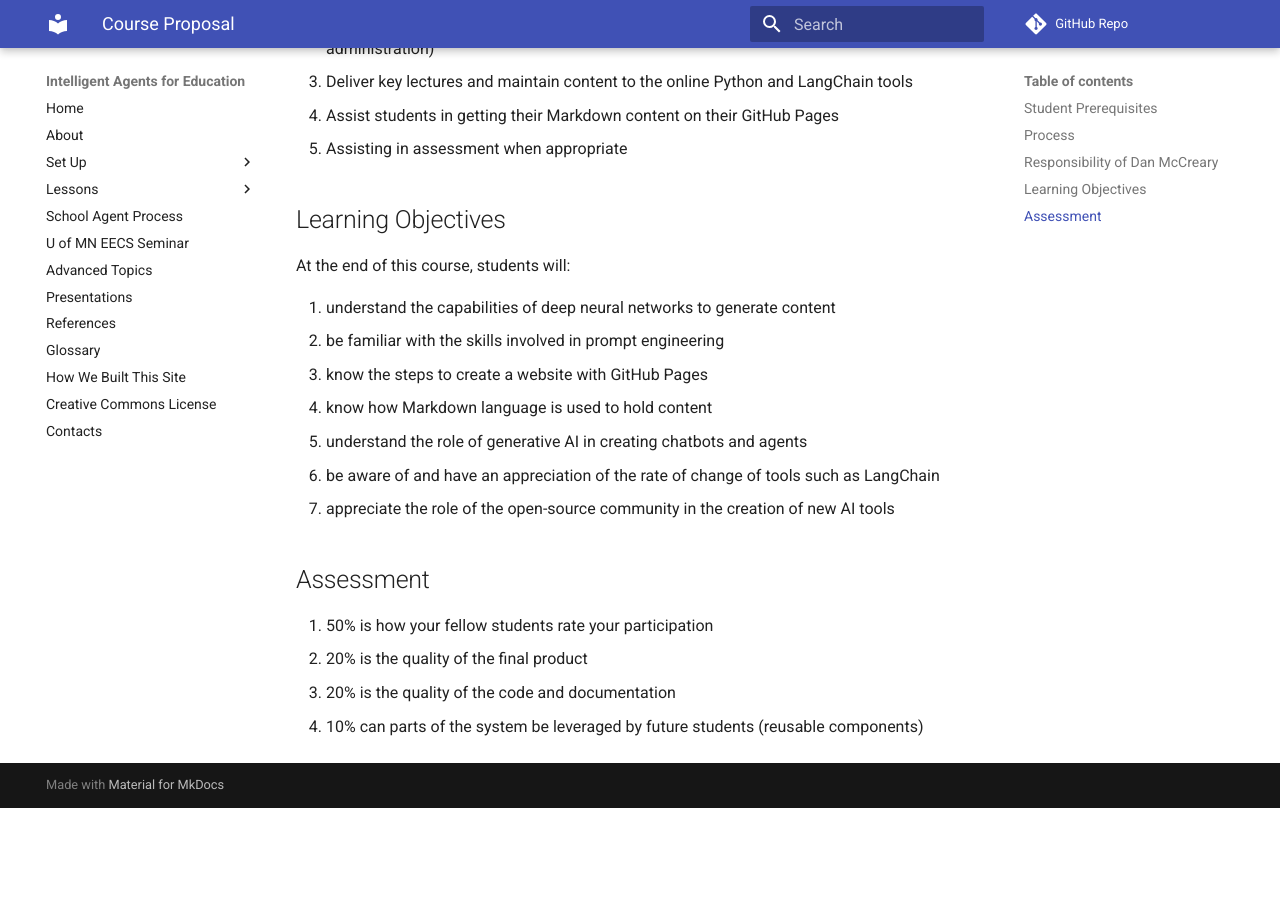
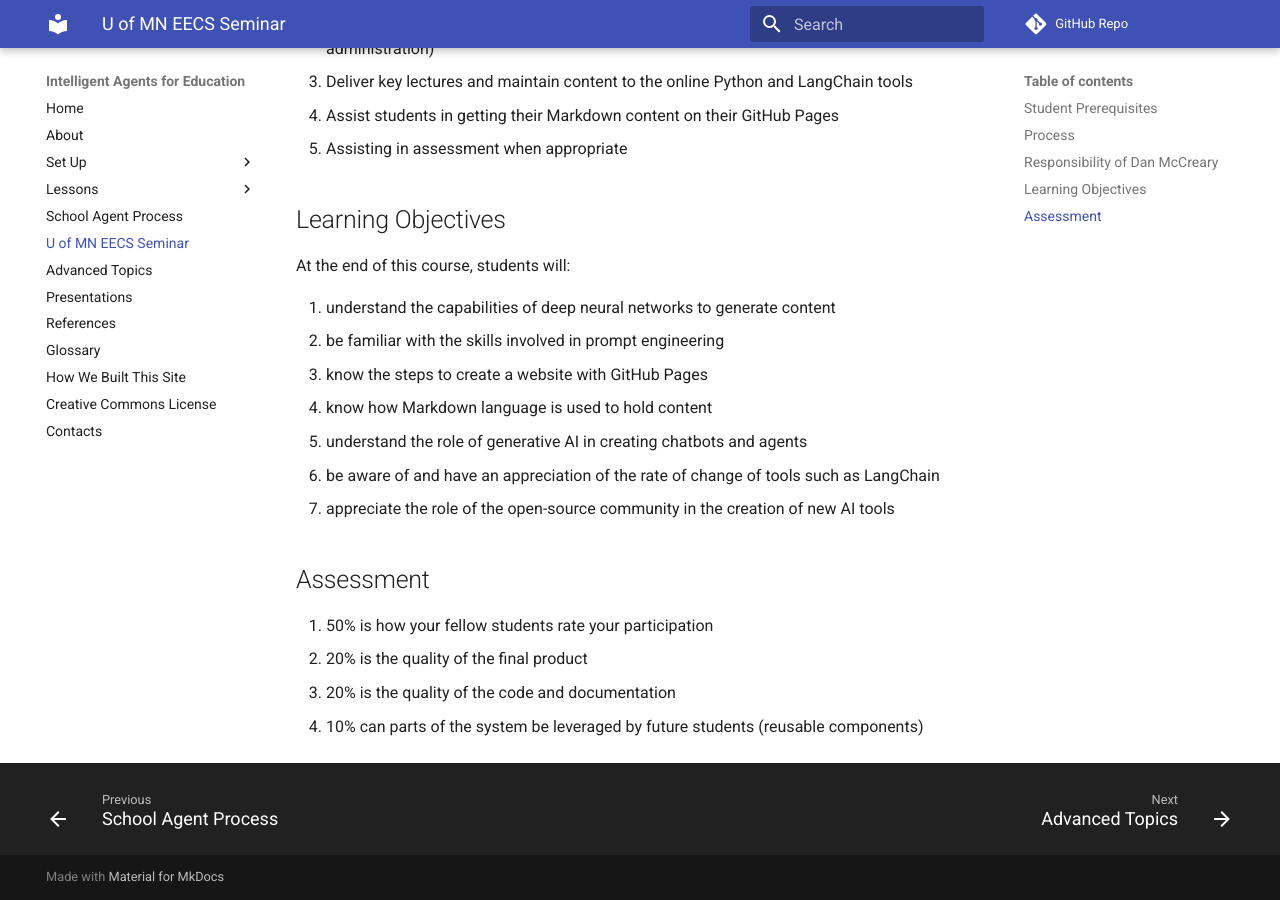
Before and after one commit to dmccreary/learn-langchain, an MkDocs documentation site: the page built from docs/u-of-mn-eecs-course.md, in a window 1280 px wide and 900 px high, scrolled down 1228 px. Built offline with MkDocs 1.6.1 and Material for MkDocs 9.7.7, drawn with Linux system fonts in a browser that asks for light colours; comment, search, counter and statistics services are not loaded; before the commit the page ends 2036 px from its top, so only the background shows below that.

Commit message:
updating content

```diff
--- a/mkdocs.yml
+++ b/mkdocs.yml
@@ -20,7 +20,7 @@ nav:
     - Hello World: lessons/01-hello-world.md
     - LangChain in 13 Minutes: lessons/langchain-in-13-minutes.md
   - School Agent Process: school-agent-process.md
-  - U of MN EECS Seminar: u-of-MN-eecs-course.md
+  - U of MN EECS Seminar: u-of-mn-eecs-course.md
   - Advanced Topics: advanced-topics.md
   - Presentations: presentations.md
   - References: references.md
```
